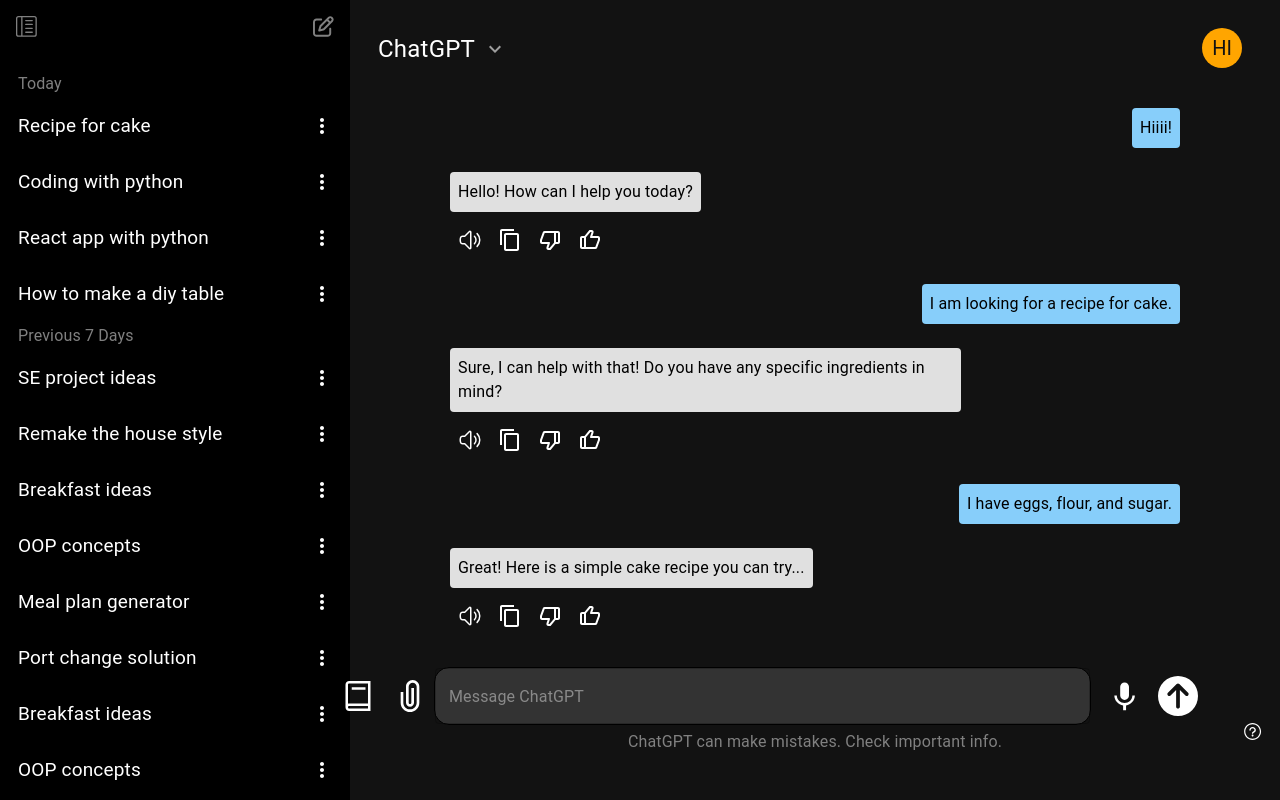
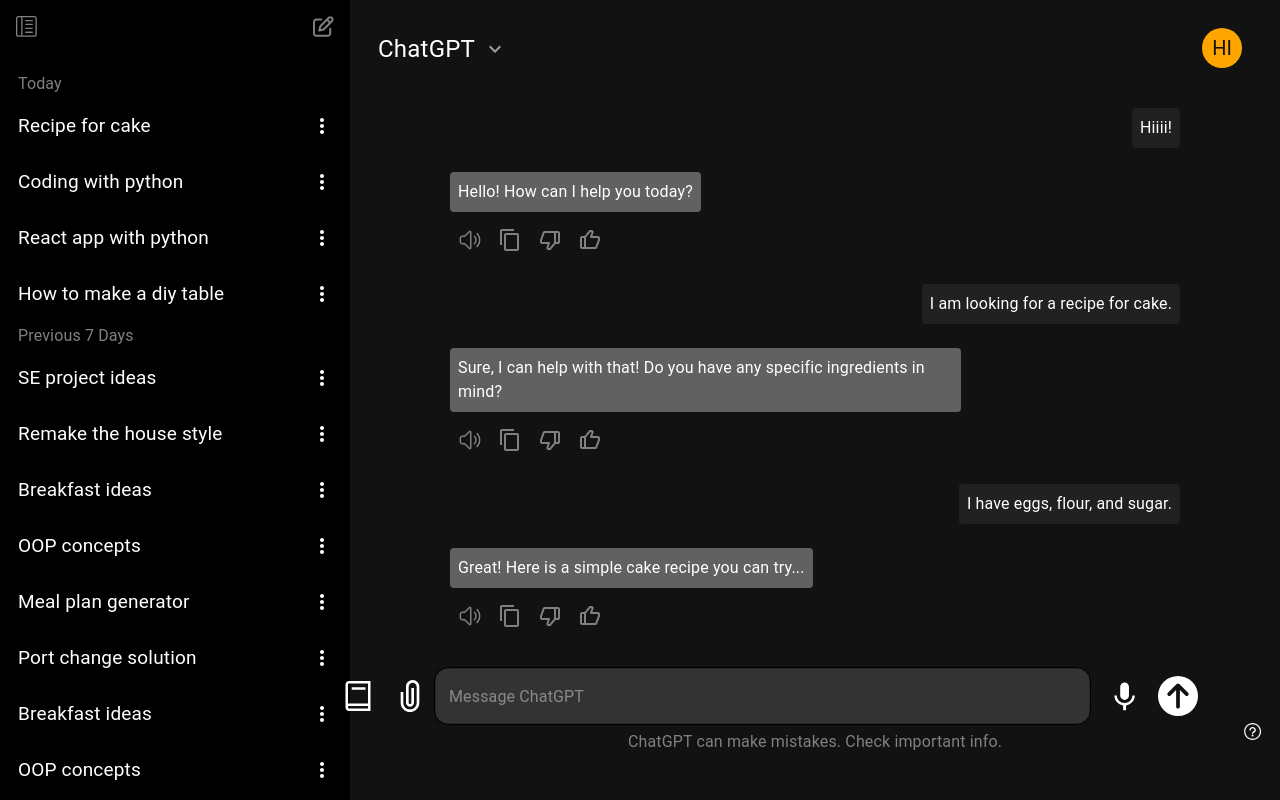
Before and after one commit to Hiru1003/chatgpt-ui, a React (Create React App) app: page /DummyChat in a window 1280 px wide. Built offline with nearby package versions, Linux system fonts and the light colour scheme.

Commit message:
modify: colors in chat bubble

```diff
--- a/src/components/DummyChat.js
+++ b/src/components/DummyChat.js
@@ -41,8 +41,8 @@ const DummyChat = () => {
           >
             <Box
               sx={{
-                bgcolor: msg.sender === 'left' ? 'grey.300' : 'lightskyblue',
-                color: 'black',
+                bgcolor: msg.sender === 'left' ? 'grey.700' : 'grey.900',
+                color: 'white',
                 borderRadius: 1,
                 p: 1,
                 maxWidth: '70%',
@@ -61,16 +61,16 @@ const DummyChat = () => {
                 }}
               >
                 <IconButton aria-label="Read Aloud">
-                  <HiOutlineSpeakerWave style={{ color: 'white' }} />
+                  <HiOutlineSpeakerWave style={{ color: 'grey' }} />
                 </IconButton>
                 <IconButton aria-label="Copy">
-                  <MdContentCopy style={{ color: 'white' }} />
+                  <MdContentCopy style={{ color: 'grey' }} />
                 </IconButton>
                 <IconButton aria-label="Dislike">
-                  <BiDislike style={{ color: 'white' }} />
+                  <BiDislike style={{ color: 'grey' }} />
                 </IconButton>
                 <IconButton aria-label="Like">
-                  <BiLike style={{ color: 'white' }} />
+                  <BiLike style={{ color: 'grey' }} />
                 </IconButton>
               </Box>
             )}
```
